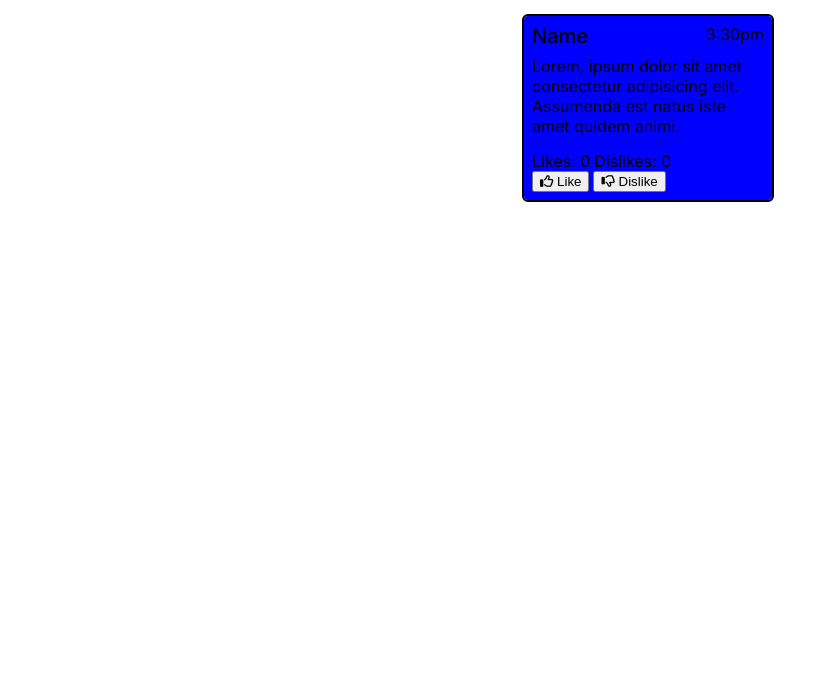
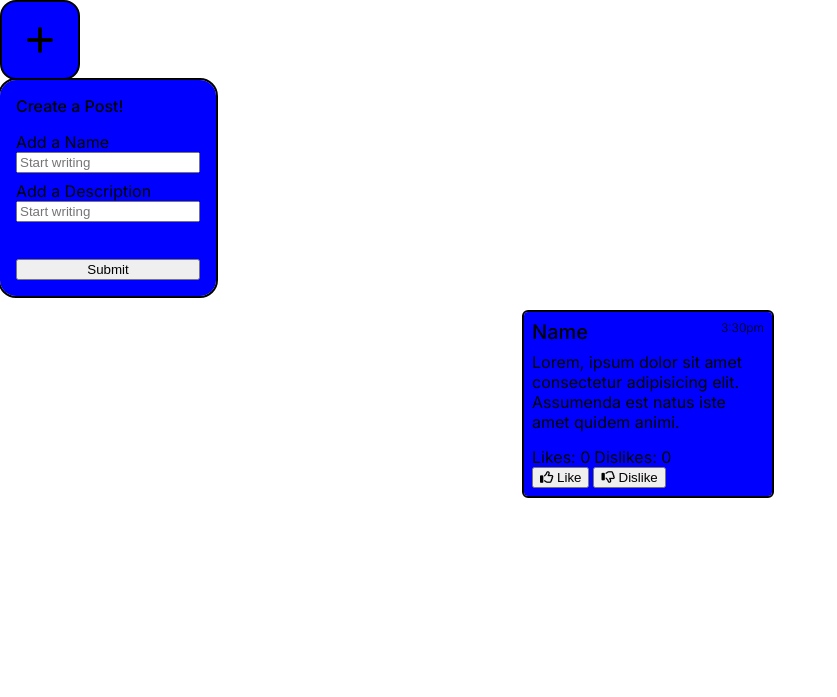
Before and after one commit to larry2toes/IBCASProject, a Flask app: page / in a window 1280 px wide. Shown: the top 697 px of the page, without its empty margins (0-837 px from the left). Before the commit the page ends 202 px from the top, so only its background shows below. Run offline with Flask 3, Linux system fonts and the light colour scheme; some libraries are stand-ins or nearby versions.

Commit message:
Added a form & styled it
First time making a form like this so it might be vulnerable, lmk if that's the case linc linc

```diff
--- a/CASProject/static/css/index.css
+++ b/CASProject/static/css/index.css
@@ -1,6 +1,8 @@
 :root{
 	--font-family: "Inter", sans-serif;
 }
+
+/* Setting Up */
 
 html{
 	overflow: hidden; /* REMOVE */
@@ -18,6 +20,18 @@
 	height: 100%;
 	width: 100%;
 }
+
+h1, h2, h3, h4, h5, h6, a, p, time, label{
+	all: unset;
+	font-family: var(--font-family);
+	width: fit-content;
+}
+
+a, button{
+	cursor: pointer;
+}
+
+/* MESSAGEBOARD & MESSAGE-SPECIFIC THINGS */
 
 #message-board{
 	display: flex;
@@ -58,8 +72,42 @@
 	margin-top: auto;
 }
 
-h1, h2, h3, h4, h5, h6, a, p, time{
-	all: unset;
-	font-family: var(--font-family);
-	width: fit-content;
+/* FORM FOR POST SUBMISSION */
+
+#create-post{
+	display: flex;
+	flex-direction: column;
+	padding: 1rem;
+	height: 11.5rem;
+	width: 11.5rem;
+	background-color: blue;
+	outline: 2px solid black;
+	border-radius: 1rem;
 }
+
+#create-post h3{
+	font-weight: 500;
+	margin-bottom: 1rem;
+}
+
+#displayName{
+	margin-bottom: 0.5rem;
+}
+
+/* BUTTONS */
+
+#display-form{
+	height: 5rem;
+	width: 5rem;
+	border: 2px solid black;
+	background-color: blue;
+	border-radius: 1rem;
+}
+
+#display-form i{
+	font-size: 2rem;
+}
+
+#submit-post{
+	margin-top: auto;
+}
--- a/CASProject/templates/index.html
+++ b/CASProject/templates/index.html
@@ -11,7 +11,7 @@
 		<meta name="viewport" content="width=device-width, initial-scale=1.0">
 
 		<!-- Stylesheets & Icons -->
-		<link rel="stylesheet" href="static/css/index.css">
+		<link rel="stylesheet" href="../static/css/index.css">
 
 		<link rel="preconnect" href="https://fonts.googleapis.com">
         <link rel="preconnect" href="https://fonts.gstatic.com" crossorigin>
@@ -45,6 +45,48 @@
 	<body>
 
 		<main>
+
+			<button onclick="doSomethingToOpenTheForm()" id="display-form"><i class="fa-solid fa-plus"></i></button>
+
+			<form
+				id="create-post"
+
+				name="message-form"
+				action="#"
+				onsubmit="doSomething()"
+				method="idkmanlinclinclemmeknowwhattoputhere"
+			>
+				<h3>Create a Post!</h3>
+
+				<label for="name">Add a Name</label>
+				<input
+					id="displayName"
+
+					type="text"
+					name="name"
+					placeholder="Start writing"
+					minlength="3"
+					maxlength="15"
+					pattern="/^[A-Z]+$/"
+					required
+				>
+
+				<label for="description">Add a Description</label>
+				<input
+					id="displayDescription"
+
+					type="text"
+					name="description"
+					placeholder="Start writing"
+					minlength="10"
+					maxlength="50"
+					pattern="/^[A-Z]+$/"
+					required
+				>
+
+				<button id="submit-post" onclick="doSomething()" type="submit" value="Submit">Submit</button>
+
+			</form>
 
 			<section id="message-board">
 
```
